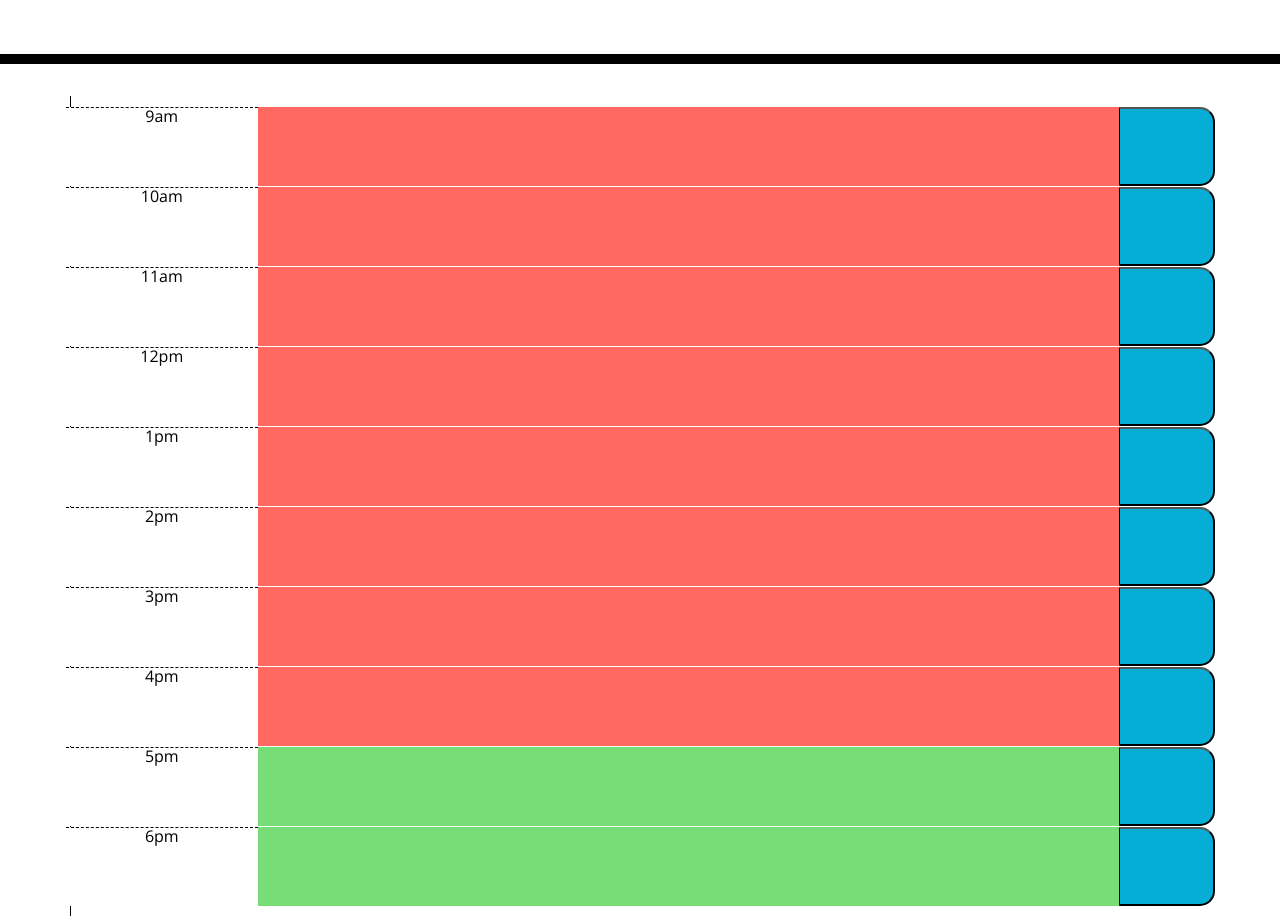
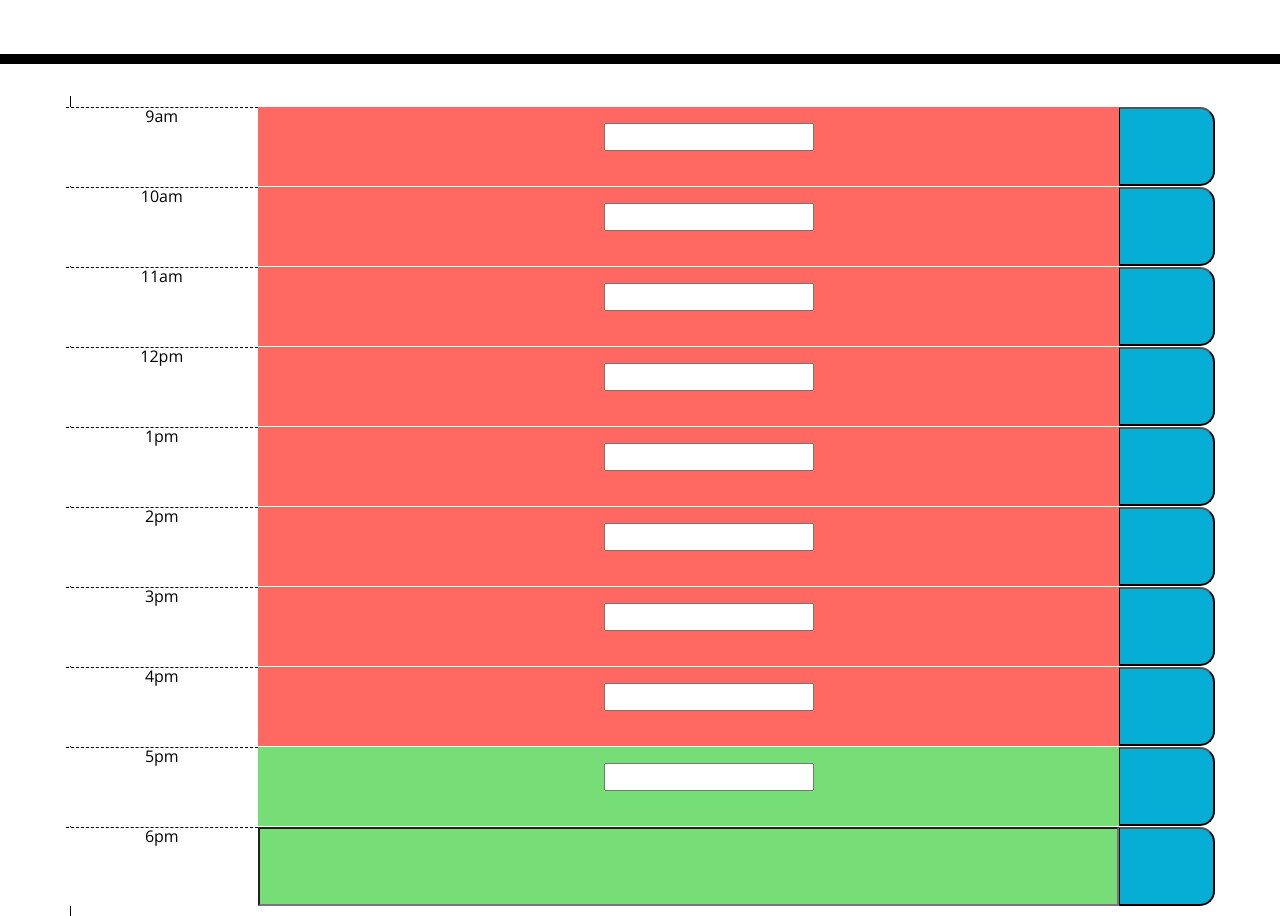
Before and after one commit to lhutchinson22/HW_5_WorkdayScheduler, a plain HTML site: page develop/index.html in a window 1280 px wide. Shown: the part 240-1156 px from the top of the page. Drawn offline with nearby package versions, Linux system fonts and the light colour scheme.

Commit message:
saving to local storage and reformatting html input div

```diff
--- a/develop/app.js
+++ b/develop/app.js
@@ -4,7 +4,7 @@ $(document).ready(function () {
   var timeblockContainer = document.getElementById("time-block");
   var fetchButton = document.getElementById("saveBtn");
   var currentDay = document.getElementById("currentDay");
-  var myInputText = document.getElementById("myText");
+  var myInputText = document.getElementsByClassName("myText");
   var hourInteger = document.getElementsByClassName("hour");
 
   // moment.js
@@ -35,11 +35,11 @@ $(document).ready(function () {
   checkTime();
 
   //when savebtn is pressed save data to local storage
-  //   $(".saveBtn").on("click", function () {
-  //     console.log("save button is clicked");
-  //     var grabText = myInputText.textContent($("#myText"));
-
-  //     console.log(grabText);
-  //   });
+  $(".saveBtn").on("click", function () {
+    console.log("save button is clicked");
+    // var grabText = myInputText.textContent($("#myText"));
+    var grabText = $(this).siblings(".description").val();
+    console.log(grabText);
+    localStorage.setItem("calendarItem", grabText);
+  });
 });
-//dynamic html = colors and if items are saved, items are saved in hour time slot
--- a/develop/index.html
+++ b/develop/index.html
@@ -34,7 +34,7 @@
       <div class="row time-block" id="9">
         <div class="col-sm-2 hour">9am</div>
         <div class="col-sm-9 description">
-          <input id="myText" type="text" />
+          <input class="myText" type="text" />
         </div>
         <button class="saveBtn col-md-1"></button>
       </div>
@@ -42,64 +42,62 @@
       <div class="row time-block" id="10">
         <div class="col-sm-2 hour">10am</div>
         <div class="col-sm-9 description">
-          <input id="myText" type="text" />
+          <input class="myText" type="text" />
         </div>
         <button class="saveBtn col-md-1"></button>
       </div>
       <div class="row time-block" id="11">
         <div class="col-sm-2 hour">11am</div>
         <div class="col-sm-9 description">
-          <input id="myText" type="text" />
+          <input class="myText" type="text" />
         </div>
         <button class="saveBtn col-md-1"></button>
       </div>
       <div class="row time-block" id="12">
         <div class="col-sm-2 hour">12pm</div>
         <div class="col-sm-9 description">
-          <input id="myText" type="text" />
+          <input class="myText" type="text" />
         </div>
         <button class="saveBtn col-md-1"></button>
       </div>
       <div class="row time-block" id="13">
         <div class="col-sm-2 hour">1pm</div>
         <div class="col-sm-9 description">
-          <input id="myText" type="text" />
+          <input class="myText" type="text" />
         </div>
         <button class="saveBtn col-md-1"></button>
       </div>
       <div class="row time-block" id="14">
         <div class="col-sm-2 hour">2pm</div>
         <div class="col-sm-9 description">
-          <input id="myText" type="text" />
+          <input class="myText" type="text" />
         </div>
         <button class="saveBtn col-md-1"></button>
       </div>
       <div class="row time-block" id="15">
         <div class="col-sm-2 hour">3pm</div>
         <div class="col-sm-9 description">
-          <input id="myText" type="text" />
+          <input class="myText" type="text" />
         </div>
         <button class="saveBtn col-md-1"></button>
       </div>
       <div class="row time-block" id="16">
         <div class="col-sm-2 hour">4pm</div>
         <div class="col-sm-9 description">
-          <input id="myText" type="text" />
+          <input class="myText" type="text" />
         </div>
         <button class="saveBtn col-md-1"></button>
       </div>
       <div class="row time-block" id="17">
         <div class="col-sm-2 hour">5pm</div>
         <div class="col-sm-9 description">
-          <input id="myText" type="text" />
+          <input class="myText" type="text" />
         </div>
         <button class="saveBtn col-md-1"></button>
       </div>
       <div class="row time-block" id="18">
         <div class="col-sm-2 hour">6pm</div>
-        <div class="col-sm-9 description">
-          <input id="myText" type="text" />
-        </div>
+        <input class="col-sm-9 description" />
         <button class="saveBtn col-md-1"></button>
       </div>
     </div>
```
